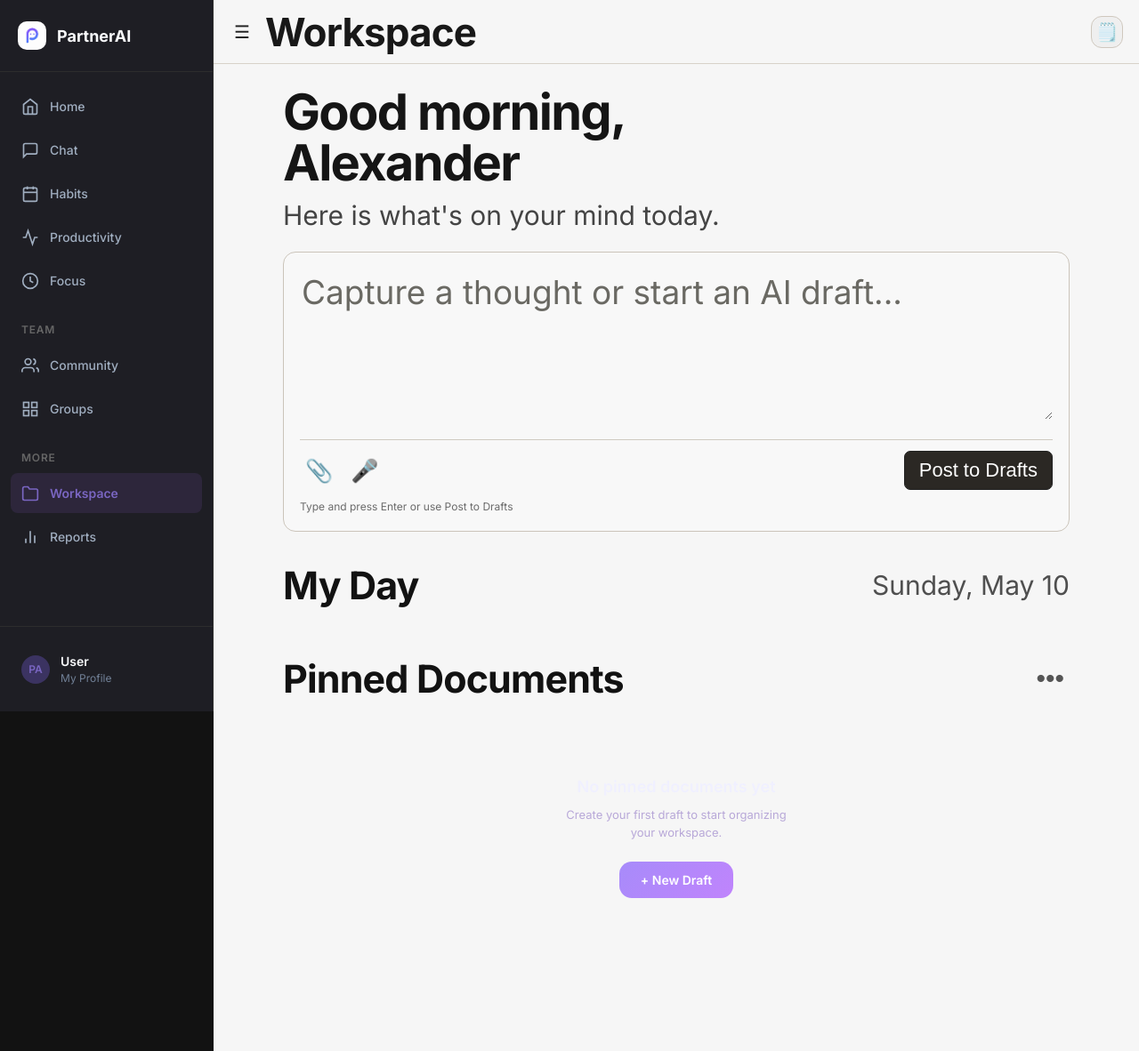
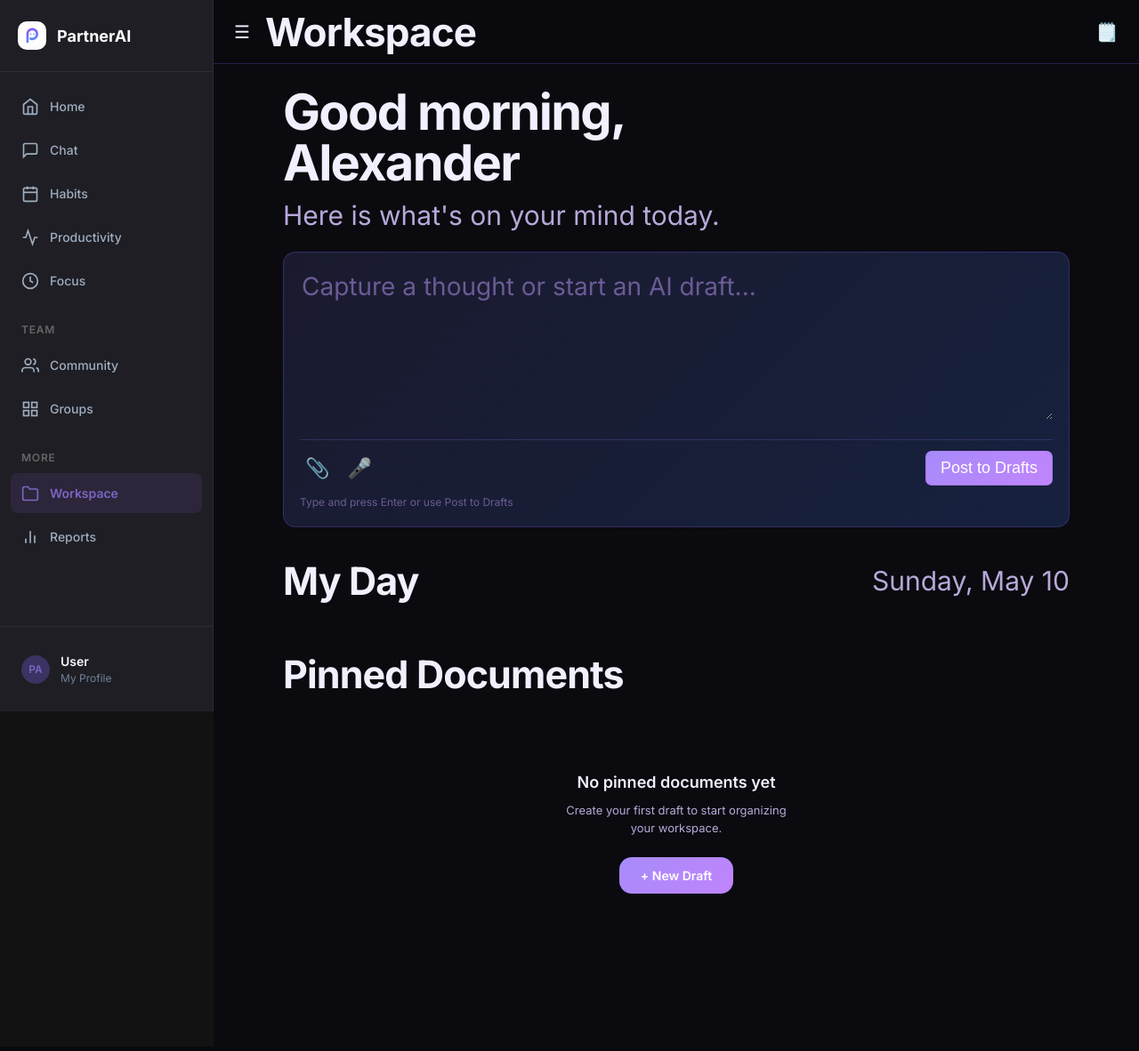
Before and after one commit to Yoagesh7/PAI_v1.ai, a Flask app: page /workspace in a window 1280 px wide. Shown: the whole page at 89% size. After the commit the page ends 1005 px from the top, so only its background shows below. Run offline with Flask 3, Linux system fonts and the light colour scheme; the visitor is signed in with stand-in values (Sample User, id 1); data that the repository does not hold is empty; some libraries are stand-ins or nearby versions.

Commit message:
design: use app theme variables for workspace menu, remove extra action button; remove editor todo widget styles

```diff
--- a/web/templates/workspace.html
+++ b/web/templates/workspace.html
@@ -620,11 +620,8 @@
   .card-preview { font-size:11px; }
 }
 
-/* =====================================================
-   WORKSPACE MENU REDESIGN (Image-matched, mobile-first)
-   ===================================================== */
 .ws-shell {
-  background: #f6f6f6;
+  background: var(--kb-bg);
   min-height: 100vh;
   padding-bottom: calc(90px + env(safe-area-inset-bottom, 0px));
 }
@@ -638,21 +635,20 @@
   align-items: center;
   gap: 12px;
   padding: 0 18px;
-  border-bottom: 1px solid #d8d2c9;
-  background: #f6f6f6;
+  border-bottom: 1px solid var(--kb-border);
+  background: var(--kb-hdr-bg);
 }
 
 .ws-menu,
 .ws-notes {
   width: 36px;
   height: 36px;
-  border: 1px solid #cfc8be;
   border-radius: 12px;
   display: inline-flex;
   align-items: center;
   justify-content: center;
-  background: #efefef;
-  color: #222;
+  background: transparent;
+  color: var(--kb-title);
   font-size: 20px;
   text-decoration: none;
 }
@@ -668,7 +664,7 @@
   font-size: 44px;
   line-height: 1;
   font-weight: 800;
-  color: #181818;
+  color: var(--kb-title);
   letter-spacing: -0.02em;
   flex: 1;
 }
@@ -685,20 +681,20 @@
   line-height: 1.02;
   font-weight: 850;
   letter-spacing: -0.03em;
-  color: #151515;
+  color: var(--kb-title);
 }
 
 .ws-greeting p {
   margin: 0;
-  color: #444;
+  color: var(--kb-sec);
   font-size: 30px;
 }
 
 .ws-capture-card {
   margin-top: 18px;
-  border: 1.5px solid #cbc4ba;
+  border: 1.5px solid var(--kb-border);
   border-radius: 14px;
-  background: #f8f8f8;
+  background: var(--kb-card);
   padding: 18px;
 }
 
@@ -708,20 +704,20 @@
   border: none;
   resize: vertical;
   background: transparent;
-  color: #232323;
-  font-size: 37px;
+  color: var(--kb-title);
+  font-size: 28px;
   line-height: 1.35;
   font-family: inherit;
   outline: none;
 }
 
 .ws-capture-input::placeholder {
-  color: #6a6963;
+  color: var(--kb-muted);
 }
 
 .ws-capture-bar {
   margin-top: 16px;
-  border-top: 1px solid #cfcac1;
+  border-top: 1px solid var(--kb-border);
   padding-top: 12px;
   display: flex;
   align-items: center;
@@ -736,23 +732,24 @@
 .ws-tool-btn {
   border: none;
   background: transparent;
-  font-size: 25px;
+  font-size: 22px;
   cursor: pointer;
+  color: var(--kb-title);
 }
 
 .ws-post-btn {
-  border: 1px solid #222;
+  border: 1px solid var(--kb-border);
   border-radius: 7px;
-  background: #2b2824;
+  background: var(--kb-fab);
   color: #fff;
   padding: 8px 16px;
-  font-size: 22px;
+  font-size: 18px;
   font-weight: 500;
 }
 
 .ws-capture-hint {
   margin-top: 10px;
-  color: #6b6b6b;
+  color: var(--kb-muted);
   font-size: 12px;
 }
 
@@ -772,20 +769,12 @@
   font-size: 43px;
   font-weight: 800;
   letter-spacing: -0.02em;
-  color: #121212;
+  color: var(--kb-title);
 }
 
 .ws-date {
-  color: #4f4f4f;
+  color: var(--kb-sec);
   font-size: 30px;
-}
-
-.ws-more {
-  border: none;
-  background: transparent;
-  color: #555;
-  font-size: 30px;
-  line-height: 1;
 }
 
 .ws-day-list {
@@ -1004,7 +993,6 @@
     <section class="ws-section">
       <div class="ws-section-head">
         <h3>Pinned Documents</h3>
-        <button type="button" class="ws-more" onclick="location.href='/workspace/new'">•••</button>
       </div>
 
       <div class="ws-pinned-grid" id="blocksGrid">
```
Also changed, not shown: other parts of web/templates/workspace.html (+15 -15 lines), web/templates/block_editor.html (+1 -23 lines).
